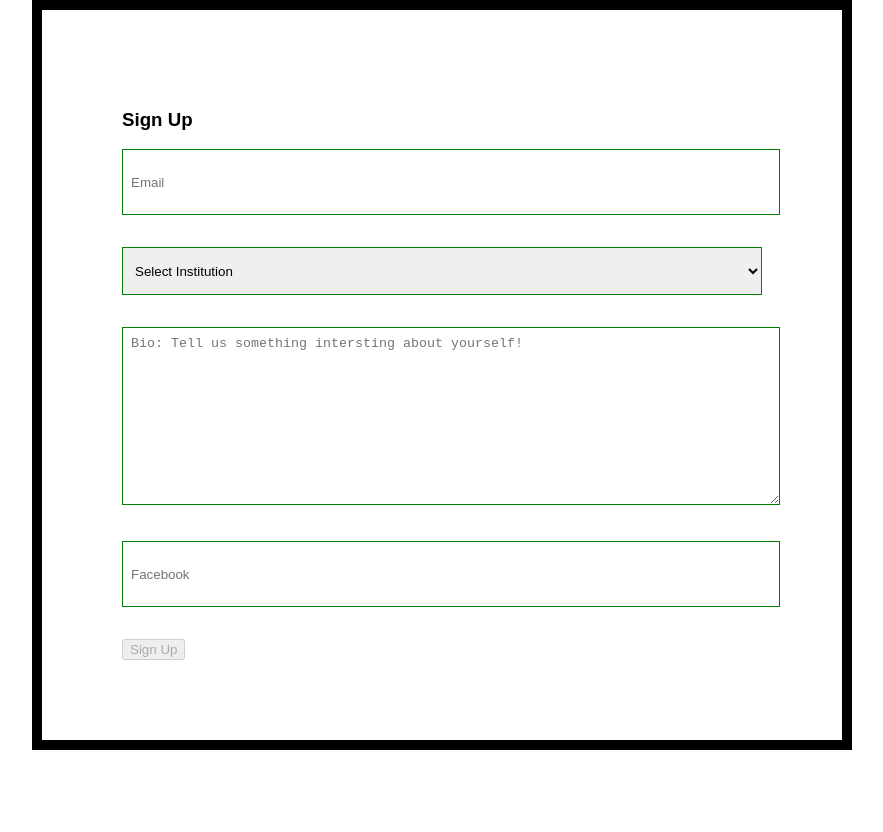
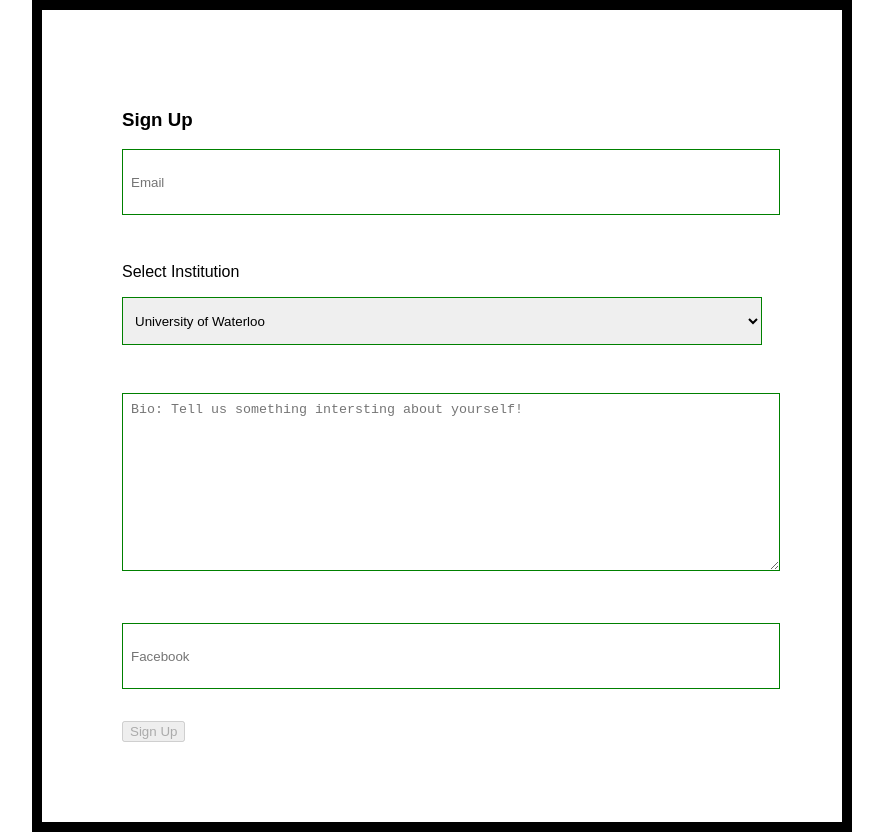
Before and after one commit to Aseelaldallal/Form_Playground, a React (Create React App) app: page / in a window 1280 px wide. Shown: the whole page, without its empty margins (198-1081 px from the left). Before the commit the page ends 800 px from the top, so only its background shows below. Built offline with nearby package versions, Linux system fonts and the light colour scheme.

Commit message:
fix select bug

```diff
--- a/src/components/Input/Input.js
+++ b/src/components/Input/Input.js
@@ -3,6 +3,12 @@ import './styles.css';
 
 const input = props => {
   let inputElement = null;
+  let validationError = null;
+  if (props.invalid && props.shouldValidate && props.touched) {
+    validationError = props.validationMsg
+      ? props.validationMsg
+      : 'Please enter a valid value!';
+  }
   switch (props.elementType) {
     case 'input':
       inputElement = (
@@ -10,7 +16,6 @@ const input = props => {
           {...props.elementConfig}
           value={props.value}
           onChange={props.changed}
-          onBlur={props.blurred}
         />
       );
       break;
@@ -20,17 +25,17 @@ const input = props => {
           {...props.elementConfig}
           value={props.value}
           onChange={props.changed}
-          onBlur={props.blurred}
-          cols="5"
-          rows="10"
         />
       );
       break;
     case 'select':
       inputElement = (
-        <select value={props.value} onChange={props.changed}>
-          <option value="" disabled selected hidden>
-            {props.elementConfig.label}
+        <select
+          defaultValue={props.elementConfig.defaultSelect}
+          onChange={props.changed}
+        >
+          <option disabled hidden>
+            {props.elementConfig.defaultSelect}
           </option>
           {props.elementConfig.options.map(option => {
             return (
@@ -46,14 +51,10 @@ const input = props => {
       inputElement = <input />;
   }
 
-  let i = 0;
-  const errors = props.validationErrors.map(error => (
-    <p key={i++}> {error} </p>
-  ));
-
   return (
     <div>
-      {errors}
+      <p> {props.elementConfig.label} </p>
+      <p className="error">{validationError}</p>
       {inputElement}
     </div>
   );
```
